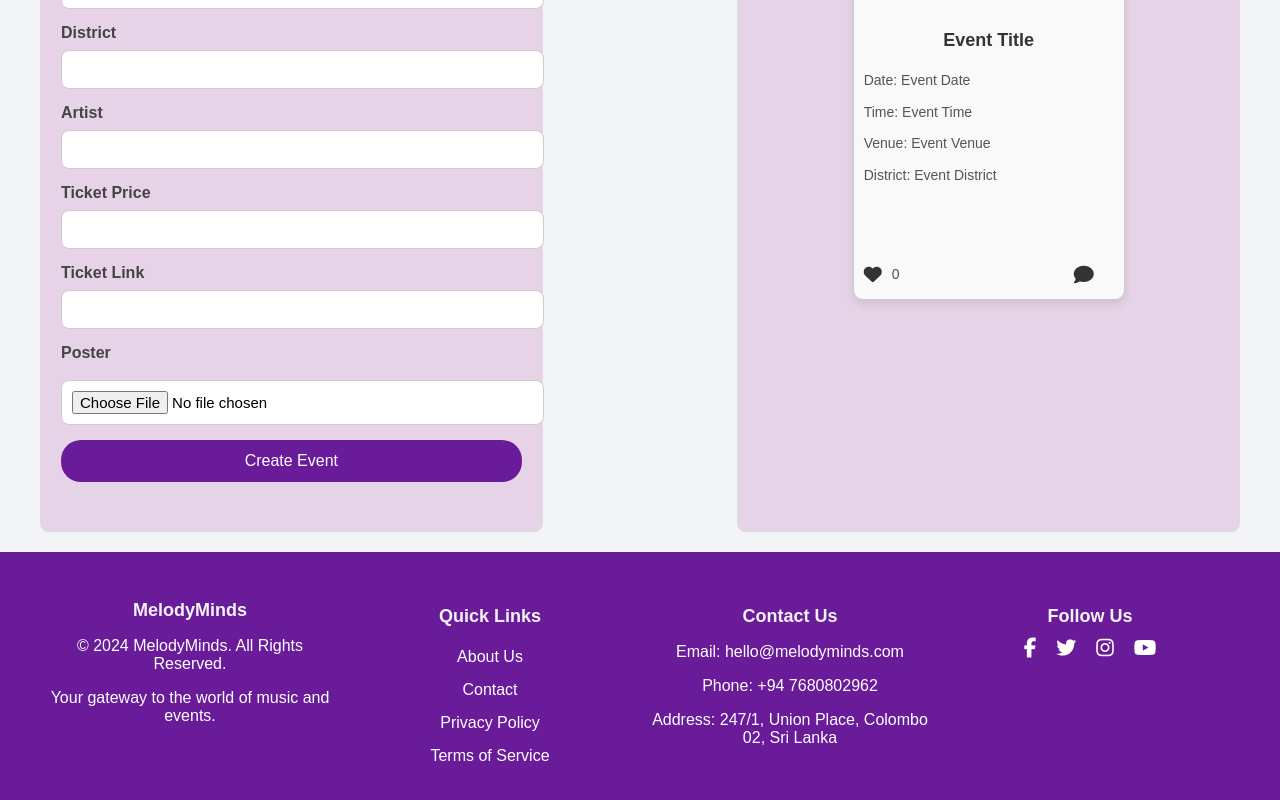
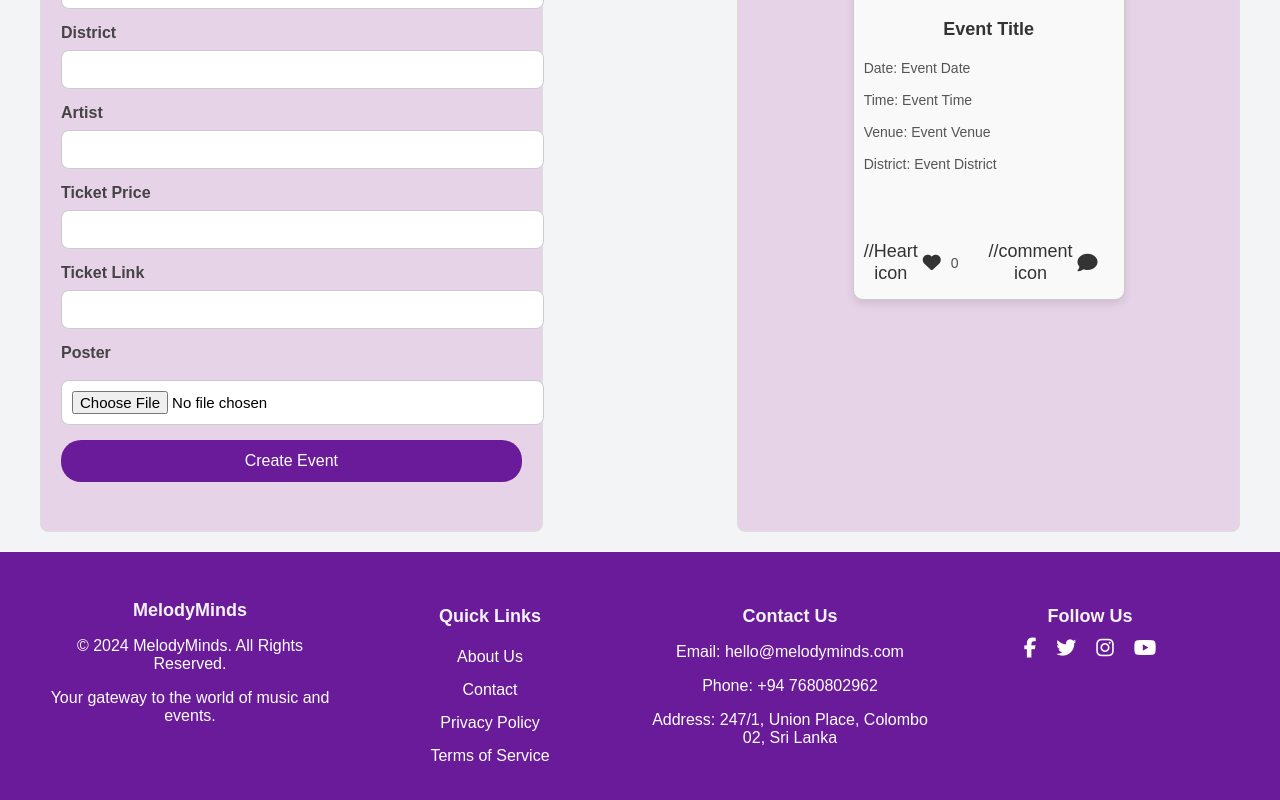
Before and after one commit to DilankaHewage/MelodyMinds_2_New, a React (Create React App) app in the folder frontend/: page /advertiser-eventing in a window 1280 px wide. Shown: the part 666-1466 px from the top of the page. Built offline with nearby package versions, Linux system fonts and the light colour scheme.

Commit message:
Add react and comment button to preiew event card

```diff
--- a/frontend/src/components/PreviewEventCard.js
+++ b/frontend/src/components/PreviewEventCard.js
@@ -18,13 +18,13 @@ function PreviewEventCard({ event }) {
 
       <div className="event-actions">
         {/* Static Heart Icon */}
-        <div className="favorite-button">
+        <div className="favorite-button"> //Heart icon
           <i className="fas fa-heart"></i>
           <span>{event.likes || 0}</span> {/* Display the number of likes */}
         </div>
 
         {/* Static Comment Icon */}
-        <div className="comment-button">
+        <div className="comment-button">//comment icon
           <i className="fas fa-comment"></i>
         </div>
       </div>
```
